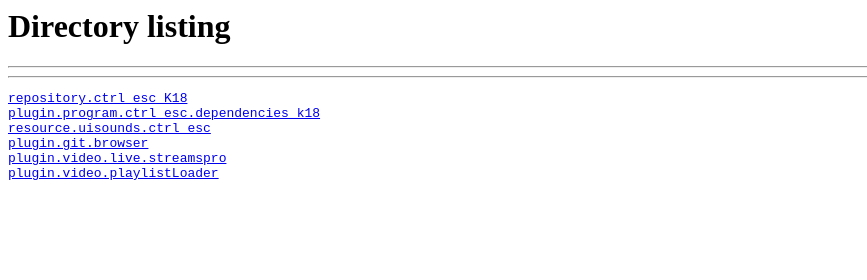
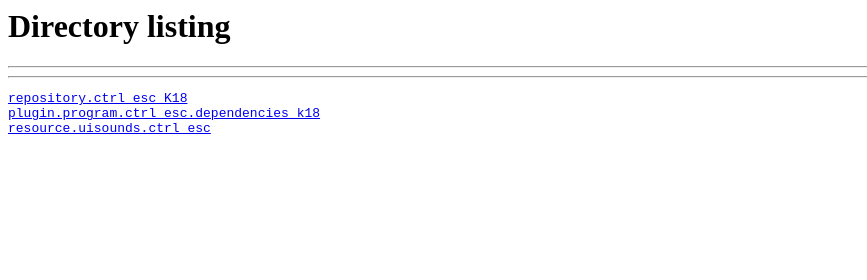
Before and after one commit to KDC-Community/Ctrl_Esc_K_18_Repo, a plain HTML site: page index.html in a window 1280 px wide. Shown: the top 280 px of the page, 0-867 px from the left. Drawn offline with Linux system fonts and the light colour scheme.

Commit message:
Elfriede

```diff
--- a/index.html
+++ b/index.html
@@ -8,9 +8,7 @@
 <a href="./repository.ctrl_esc_K18\index.html">repository.ctrl_esc_K18</a>
 <a href="./plugin.program.ctrl_esc.dependencies_k18\index.html">plugin.program.ctrl_esc.dependencies_k18</a>
 <a href="./resource.uisounds.ctrl_esc\index.html">resource.uisounds.ctrl_esc</a>
-<a href="./plugin.git.browser\index.html">plugin.git.browser</a>
-<a href="./plugin.video.live.streamspro\index.html">plugin.video.live.streamspro</a>
-<a href="./plugin.video.playlistLoader\index.html">plugin.video.playlistLoader</a>
+
 
 </pre>
 </body>
```
